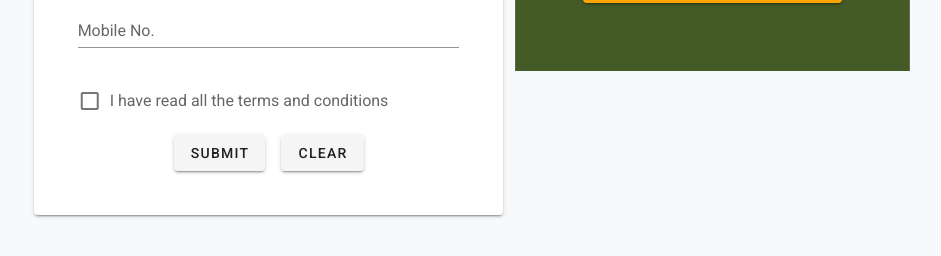
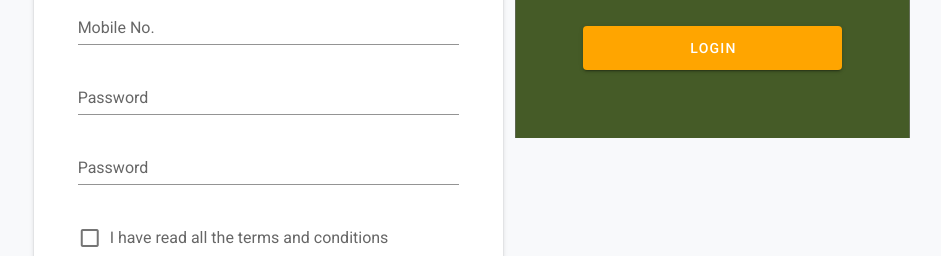
Before and after one commit to peterchege/armu, a Vue app: page /register in a window 1280 px wide. Shown: the part 436-692 px from the top of the page, without its empty margins (174-1115 px from the left). Built offline with nearby package versions, Linux system fonts and the light colour scheme.

Commit message:
confirm password fields

```diff
--- a/src/components/RegisterForm.vue
+++ b/src/components/RegisterForm.vue
@@ -5,7 +5,7 @@
           <h2>REGISTER</h2>
       </v-title>
     <form class="ma-7">
-        <ValidationProvider v-slot="{ errors,  }" rules="required" name="farmerCheckbox">
+        <ValidationProvider v-slot="{ errors,  }" rules="required" name="checkbox">
         <v-row>
         <span> I am :</span>
         <spacer></spacer>
@@ -46,12 +46,32 @@
         ></v-text-field>
       </ValidationProvider>
 
-      <ValidationProvider v-slot="{ errors }" name="phone" rules="required|number">
+      <ValidationProvider v-slot="{ errors }" name="phone" rules="required|phone">
         <v-text-field
           v-model="phone"
           :error-messages="errors"
           label="Mobile No."
           type="number"
+          required
+        ></v-text-field>
+      </ValidationProvider>
+
+     <ValidationProvider v-slot="{ errors }" name="password" rules="required|password">
+        <v-text-field
+          v-model="password"
+          :error-messages="errors"
+          label="Password"
+          type="password"
+          required
+        ></v-text-field>
+      </ValidationProvider>
+
+      <ValidationProvider v-slot="{ errors }" name="password" rules="required|password">
+        <v-text-field
+          v-model="password"
+          :error-messages="errors"
+          label="Password"
+          type="password"
           required
         ></v-text-field>
       </ValidationProvider>
@@ -75,7 +95,7 @@
 </template>
 
 <script>
-  import { required, email, max, } from 'vee-validate/dist/rules'
+  import { required, email, max } from 'vee-validate/dist/rules'
   import { extend, ValidationObserver, ValidationProvider, setInteractionMode } from 'vee-validate'
 
   setInteractionMode('eager')
@@ -97,7 +117,12 @@
 
   extend('phone', {
     ...required,
-    message: 'phone must be valid',
+    message: '{_field_} can not be empty',
+  })
+
+  extend('password', {
+    ...required,
+    message: '{_field_} can not be empty',
   })
 
   export default {
@@ -110,7 +135,7 @@
       lastname: '',
       email: '',
       phone: '',
-      select: null,
+      password: '',
       checkbox: null,
       terms: "I have read all the terms and conditions",
       farmer: "Farmer / Seller",
@@ -123,7 +148,7 @@
       },
       clear () {
         this.firstname = ''
-        this.lastname
+        this.lastname = ''
         this.email = ''
         this.phone = ''
         this.select = null
--- a/src/router/index.js
+++ b/src/router/index.js
@@ -13,7 +13,7 @@ const routes = [{
         path: '/register',
         name: 'Register',
         component: () =>
-            import ('../views/Register.vue')
+            import ('@/views/Register.vue')
     }
 ]
 
```
